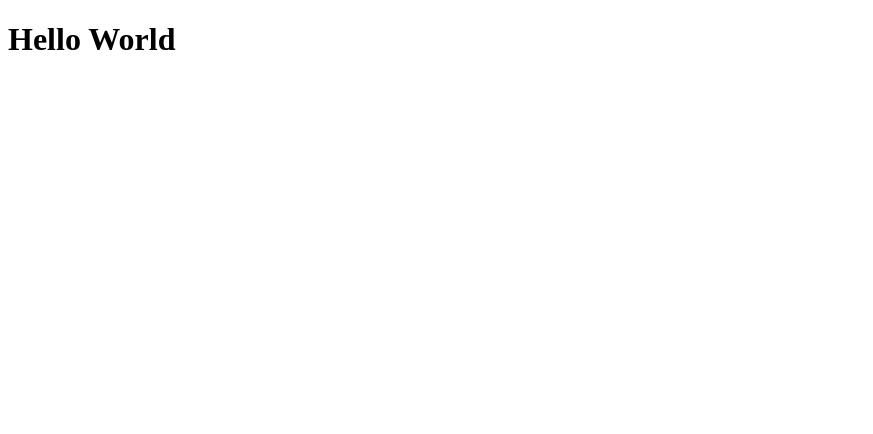
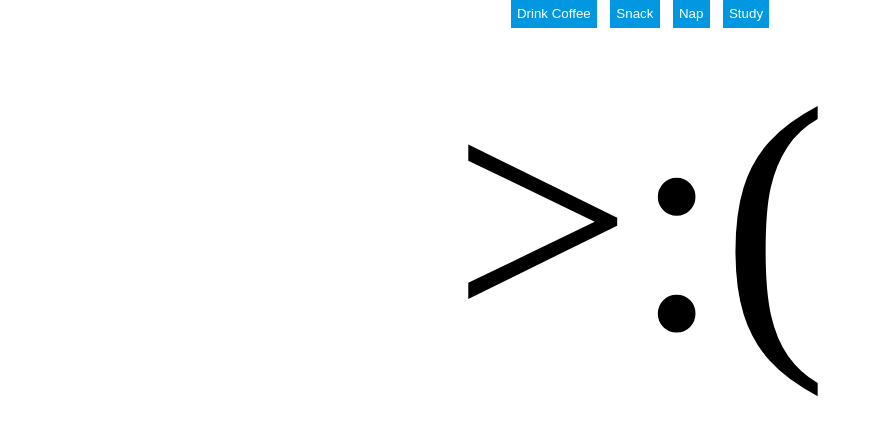
Before and after one commit to llastflowers/emoji-moods, a React app: page / in a window 1280 px wide. Shown: the whole page, without its empty margins (0-873 px from the left). Built offline with nearby package versions, Linux system fonts and the light colour scheme.

Commit message:
fix emojis

```diff
--- a/src/components/App.js
+++ b/src/components/App.js
@@ -1,5 +1,7 @@
 import React from 'react';
+import Moods from '../containers/Moods';
+
 
 export default function App() {
-  return <h1>Hello World</h1>;
+  return <Moods />;
 }
--- /dev/null
+++ b/src/components/controls/Controls.css
@@ -0,0 +1,12 @@
+.Controls {
+  text-align: center;
+  button {
+    padding: 0.4rem;
+    margin: 0 0.4rem;
+
+    border:none;
+
+    background-color: #0198E1;
+    color: #FFFFFF;
+  }
+}
--- /dev/null
+++ b/src/components/controls/Controls.js
@@ -0,0 +1,23 @@
+import React from 'react';
+import PropTypes from 'prop-types';
+import styles from './Controls.css';
+
+const Controls = ({ actions, handleSelection }) => (
+  <section className={styles.Controls}>
+    {actions.map(({ name, text, count }) => (
+      <button key={name} onClick={() => handleSelection(name)}>
+        {text || name} {!!count && `- ${count}`}
+      </button>
+    ))}
+  </section>
+);
+
+Controls.propTypes = {
+  actions: PropTypes.arrayOf(PropTypes.shape({
+    name: PropTypes.string.isRequired,
+    text: PropTypes.string
+  })).isRequired,
+  handleSelection: PropTypes.func.isRequired
+};
+
+export default Controls;
--- /dev/null
+++ b/src/components/face/Face.css
@@ -0,0 +1,5 @@
+.Face {
+  padding: 2rem;
+  text-align: center;
+  font-size: 40vh;
+}
--- /dev/null
+++ b/src/components/face/Face.js
@@ -0,0 +1,11 @@
+import React from 'react';
+import PropTypes from 'prop-types';
+import styles from './Face.css';
+
+const Face = ({ emoji }) => <p className={styles.Face}>{emoji}</p>;
+
+Face.propTypes = {
+  emoji: PropTypes.string.isRequired
+};
+
+export default Face;
--- /dev/null
+++ b/src/containers/Moods.js
@@ -0,0 +1,69 @@
+import React, { Component } from 'react';
+import Controls from '../components/controls/Controls';
+import Face from '../components/face/Face';
+
+const actions = [
+  { name: 'DRINK_COFFEE', text: 'Drink Coffee', stateName: 'coffees' },
+  { name: 'EAT_SNACK', text: 'Snack', stateName: 'snacks' },
+  { name: 'TAKE_NAP', text: 'Nap', stateName: 'naps' },
+  { name: 'STUDY', text: 'Study', stateName: 'studies' },
+];
+
+export const isTired = state => state.coffees < 1 && state.naps < 1;
+export const isHyper = state => state.coffees > 3;
+export const isEducated = state => state.studies > 2;
+export const isHungry = state => state.snacks < 1;
+
+export const getFace = state => {
+  if(isTired(state) && isHungry(state)) return '>:(';
+  if(isHyper(state) && isHungry(state)) return 'O_O';
+  if(isTired(state)) return '-_-';
+  if(isHyper(state)) return '@_@';
+  if(isEducated(state)) return 'O.O';
+  if(isHungry(state)) return 'x_x';
+
+  return 'OwO';
+};
+
+export default class Moods extends Component {
+  state = {
+    coffees: 0,
+    snacks: 0,
+    naps: 0,
+    studies: 0
+  }
+
+  handleSelection = name => {
+    switch(name) {
+      case 'DRINK_COFFEE':
+        this.setState(state => ({ coffees: state.coffees + 1 }));
+        break;
+      case 'EAT_SNACK':
+        this.setState(state => ({ snacks: state.snacks + 1 }));
+        break;
+      case 'TAKE_NAP':
+        this.setState(state => ({ naps: state.naps + 1 }));
+        break;
+      case 'STUDY':
+        this.setState(state => ({ studies: state.studies + 1 }));
+        break;
+      default:
+        console.log(`unhandled name: ${name}`);
+    }
+  }
+
+  render() {
+    const face = getFace(this.state);
+    const controlActions = actions.map(action => ({
+      ...action,
+      count: this.state[action.stateName]
+    }));
+
+    return (
+      <>
+        <Controls actions={controlActions} handleSelection={this.handleSelection}/>
+        <Face emoji={face} />
+      </>
+    );
+  }
+}
--- a/src/index.html
+++ b/src/index.html
@@ -5,7 +5,7 @@
   <meta charset="UTF-8">
   <meta name="viewport" content="width=device-width, initial-scale=1.0">
   <meta http-equiv="X-UA-Compatible" content="ie=edge">
-  <title>emoji-moods</title>
+  <title>starter-code</title>
 </head>
 
 <body>
--- a/src/index.js
+++ b/src/index.js
@@ -1,6 +1,7 @@
 import React from 'react';
 import { render } from 'react-dom';
 import App from './components/App';
+import './reset.css';
 
 render(
   <App />,
--- /dev/null
+++ b/src/reset.css
@@ -0,0 +1,48 @@
+/* http://meyerweb.com/eric/tools/css/reset/
+   v2.0 | 20110126
+   License: none (public domain)
+*/
+
+html, body, div, span, applet, object, iframe,
+h1, h2, h3, h4, h5, h6, p, blockquote, pre,
+a, abbr, acronym, address, big, cite, code,
+del, dfn, em, img, ins, kbd, q, s, samp,
+small, strike, strong, sub, sup, tt, var,
+b, u, i, center,
+dl, dt, dd, ol, ul, li,
+fieldset, form, label, legend,
+table, caption, tbody, tfoot, thead, tr, th, td,
+article, aside, canvas, details, embed,
+figure, figcaption, footer, header, hgroup,
+menu, nav, output, ruby, section, summary,
+time, mark, audio, video {
+	margin: 0;
+	padding: 0;
+	border: 0;
+	font-size: 100%;
+	font: inherit;
+	vertical-align: baseline;
+}
+/* HTML5 display-role reset for older browsers */
+article, aside, details, figcaption, figure,
+footer, header, hgroup, menu, nav, section {
+	display: block;
+}
+body {
+	line-height: 1;
+}
+ol, ul {
+	list-style: none;
+}
+blockquote, q {
+	quotes: none;
+}
+blockquote:before, blockquote:after,
+q:before, q:after {
+	content: '';
+	content: none;
+}
+table {
+	border-collapse: collapse;
+	border-spacing: 0;
+}
--- a/webpack.config.js
+++ b/webpack.config.js
@@ -1,7 +1,5 @@
 const HtmlPlugin = require('html-webpack-plugin');
 const { CleanWebpackPlugin } = require('clean-webpack-plugin');
-const Dotenv = require('dotenv-webpack');
-const CopyPlugin = require('copy-webpack-plugin');
 
 // eslint-disable-next-line
 module.exports = {
@@ -16,13 +14,7 @@ module.exports = {
   },
   plugins: [
     new HtmlPlugin({ template: './src/index.html' }),
-    new CleanWebpackPlugin(),
-    new Dotenv({
-      systemvars: true
-    }),
-    new CopyPlugin([
-      { from: 'public' },
-    ])
+    new CleanWebpackPlugin()
   ],
   module: {
     rules: [
```
Also changed, not shown: package.json (+22 -24 lines), src/components/controls/Controls.test.js (added, +28 -0 lines), src/components/face/Face.test.js (added, +10 -0 lines), src/containers/Moods.test.js (added, +102 -0 lines), src/components/App.test.js (line endings or trailing spaces), 4 other files.
